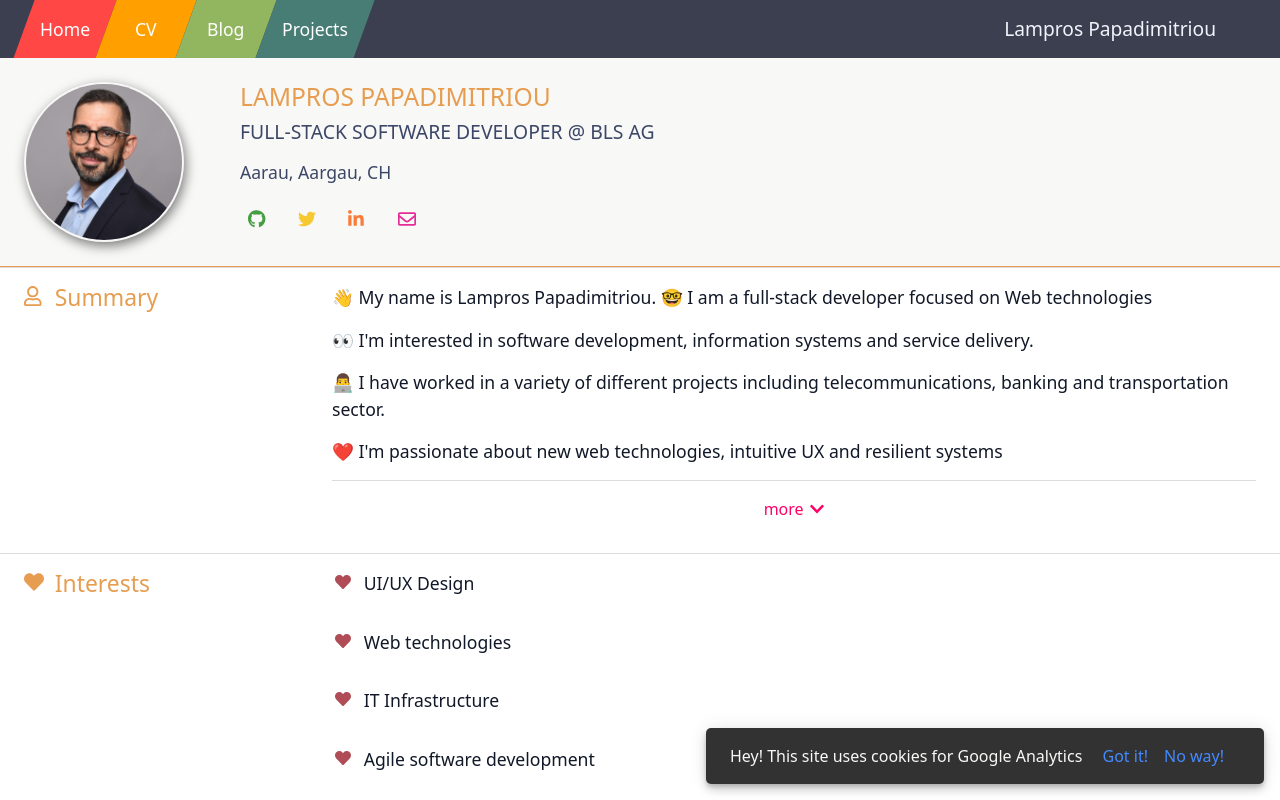
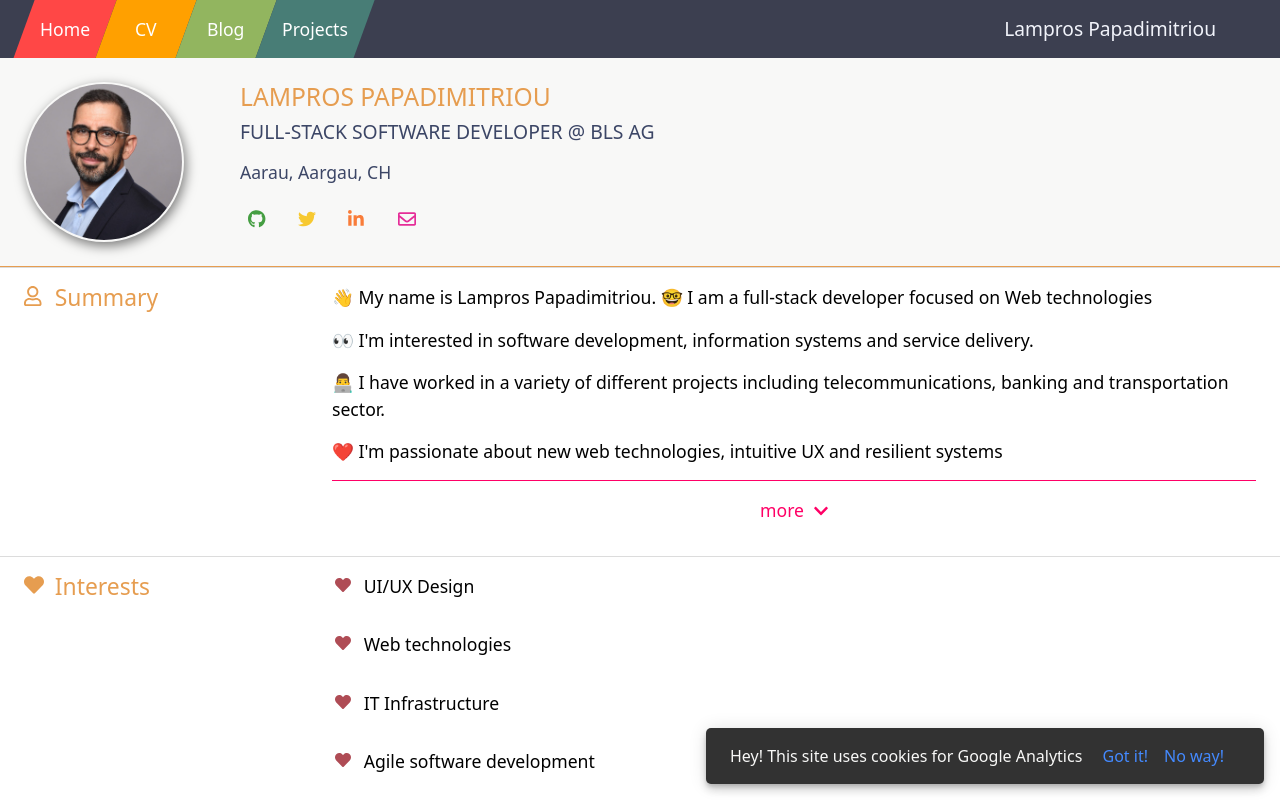
Before and after one commit to trelo-bifteki/www.trelobifteki.com, a Vue app: page / in a window 1280 px wide. Shown: the top 800 px of the page. Built offline with nearby package versions, Linux system fonts and the light colour scheme.

Commit message:
Moving further into tailwind

```diff
--- a/src/components/BioSummary.vue
+++ b/src/components/BioSummary.vue
@@ -67,7 +67,7 @@ export default defineComponent({
     </transition>
 
     <button
-      class="bio-summary__more-button"
+      class="flex justify-center items-center border-t p-4 w-full text-party-pink"
       qa-ref="bio-summary-more-button"
       @click="toggle"
     >
@@ -79,7 +79,7 @@ export default defineComponent({
       </span>
       <transition name="rotate">
         <icon-base
-          class="bio-summary__more-icon"
+          class="ml-2"
           icon-name="icon-chevron"
           :inverted="!showMore"
         >
@@ -90,39 +90,10 @@ export default defineComponent({
   </article>
 </template>
 
-<style lang="scss">
+<style scoped>
 
-@import "../scss/variables";
-
-.bio-summary {
-  p {
-    margin-bottom: $space;
-  }
-
-  &__more-button {
-    align-items: center;
-    background-color: transparent;
-    border-bottom: none;
-    border-left: none;
-    border-right: none;
-    border-top: 1px solid $color-theme-gray-light;
-    color: $color-girl-party-pink;
-    cursor: pointer;
-    display: flex;
-    font-size: 1rem;
-    justify-content: center;
-    padding: $space;
-    width: 100%;
-  }
-
-  &__more {
-    height: auto;
-    transform-origin: top;
-  }
-
-  &__more-icon {
-    margin-left: $space-xs;
-  }
+p {
+  margin-bottom: 1rem;
 }
 
 .slide-enter-active,
--- a/tailwind.config.js
+++ b/tailwind.config.js
@@ -5,6 +5,11 @@ module.exports = {
     "./src/**/*.{vue,js,ts,jsx,tsx}",
   ],
   theme: {
+    colors: {
+      'header-foreground': '#F1F3FA',
+      'header-background': '#3C3F50',
+      'party-pink': '#FF0066'
+    },
     extend: {},
   },
   plugins: [],
```
